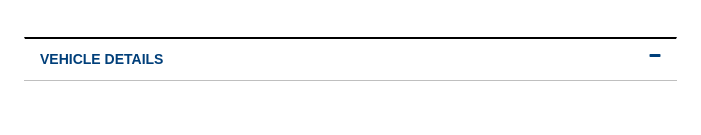
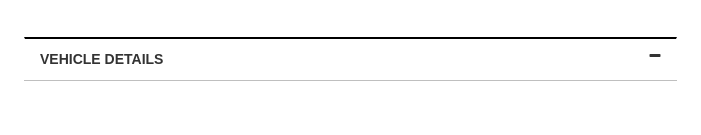
Before and after one commit to DealerOnClass/vdp, a website: page app/index.html in a window 1280 px wide. Shown: the part 848-983 px from the top of the page, 46-747 px from the left. Drawn offline with nearby package versions, Linux system fonts and the light colour scheme; files that its build step writes are made by us from their sources; files whose address does not match are found by name; a web font is replaced by a local one.

Commit message:
update link color on vdp-detail-section

```diff
--- a/app/sass/_vdp.scss
+++ b/app/sass/_vdp.scss
@@ -1,6 +1,3 @@
-/*
- *  Vehicle Details Page Sections ex:'warranty, options, etc.'
- */
 a {
     &:hover {
         cursor: pointer;
@@ -9,6 +6,7 @@ a {
 
 .vdp-detail-section {
     border-top: 2px solid #000;
+    color: inherit;
 }
 
 .vdp-detail-section-text {
```
Also changed, not shown: dist/css/style.css.
